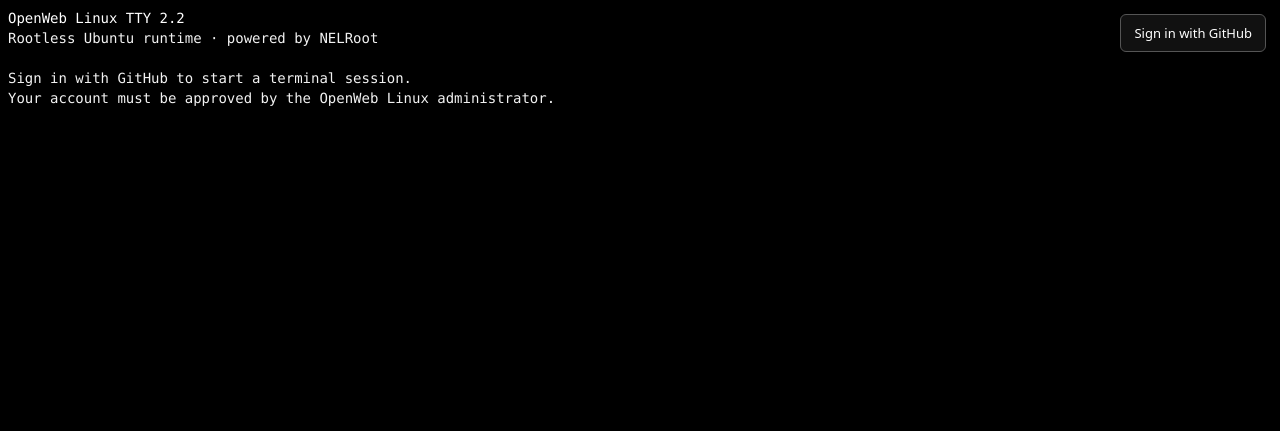
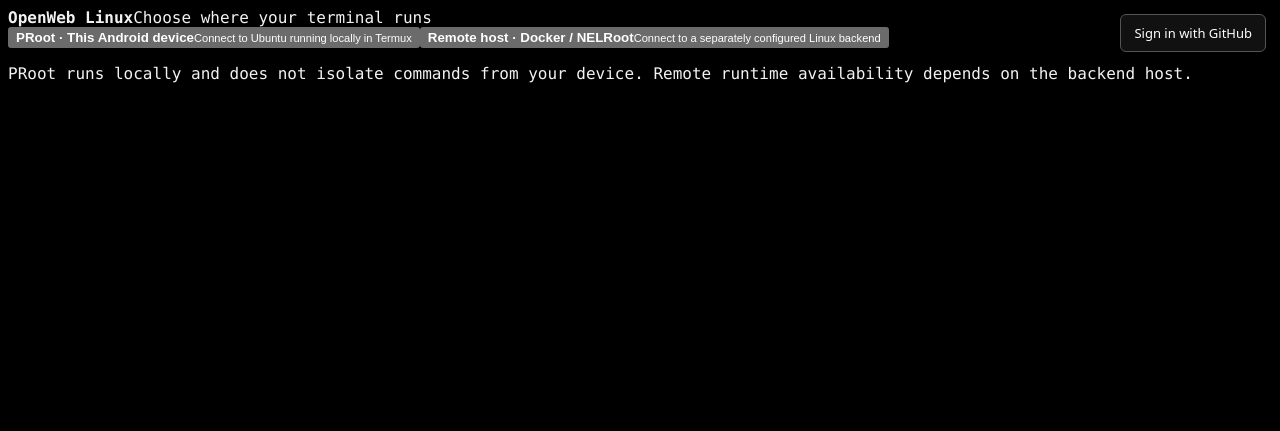
Before and after one commit to Reaccionador2Jeje/openweb-linux, a plain HTML site: page index.html in a window 1280 px wide. Drawn offline with nearby package versions, Linux system fonts and the light colour scheme.

Commit message:
Add web runtime selection screen

```diff
--- a/index.html
+++ b/index.html
@@ -5,7 +5,7 @@
   <meta name="viewport" content="width=device-width,initial-scale=1,maximum-scale=1,viewport-fit=cover">
   <meta name="theme-color" content="#000000">
   <meta name="color-scheme" content="dark">\n  <meta name="referrer" content="no-referrer">
-  <meta name="description" content="OpenWeb Linux TTY: terminal web conectada a un entorno Ubuntu mediante NELRoot.">
+  <meta name="description" content="OpenWeb Linux TTY: interfaz web para runtimes Linux locales y remotos.">
   <title>OpenWeb Linux — TTY</title>
   <link rel="stylesheet" href="./public/css/tty.css">
   <link rel="stylesheet" href="https://cdn.jsdelivr.net/npm/@xterm/xterm@5.5.0/css/xterm.css">
@@ -15,7 +15,7 @@
   <script defer src="./public/js/tty.js"></script>
 </head>
 <body>
-  <main id="tty" aria-label="OpenWeb Linux TTY"><a id="github-login" href="#" rel="nofollow">Sign in with GitHub</a><section id="local-login" hidden aria-label="Local device sign in"><label for="local-token">Local access token</label><input id="local-token" type="password" autocomplete="off" autocapitalize="off" spellcheck="false" placeholder="Paste your device token"><button id="local-connect" type="button">Connect to this device</button><p>Token stays in this browser tab and is sent only to 127.0.0.1.</p></section><div id="terminal"></div></main>
+  <main id="tty" aria-label="OpenWeb Linux TTY"><section id="runtime-picker" aria-label="Choose runtime"><header><strong>OpenWeb Linux</strong><span>Choose where your terminal runs</span></header><button id="choose-local" type="button"><strong>PRoot · This Android device</strong><small>Connect to Ubuntu running locally in Termux</small></button><button id="choose-hosted" type="button"><strong>Remote host · Docker / NELRoot</strong><small>Connect to a separately configured Linux backend</small></button><p>PRoot runs locally and does not isolate commands from your device. Remote runtime availability depends on the backend host.</p></section><a id="github-login" href="#" rel="nofollow">Sign in with GitHub</a><section id="local-login" hidden aria-label="Local device sign in"><label for="local-token">Local access token</label><input id="local-token" type="password" autocomplete="off" autocapitalize="off" spellcheck="false" placeholder="Paste your device token"><button id="local-connect" type="button">Connect to this device</button><p>Token stays in this browser tab and is sent only to 127.0.0.1.</p></section><div id="terminal" hidden></div></main>
   <noscript>OpenWeb Linux TTY necesita JavaScript habilitado.</noscript>
 </body>
 </html>
```
